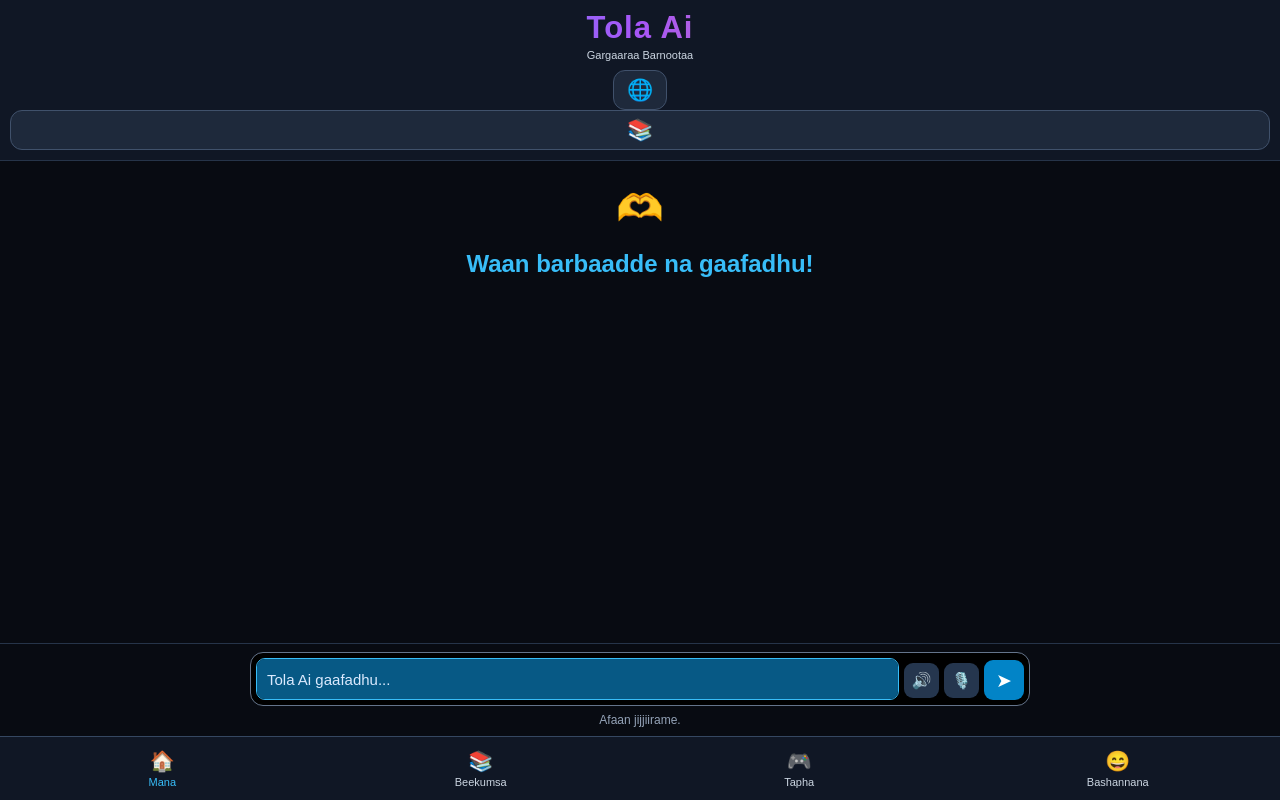
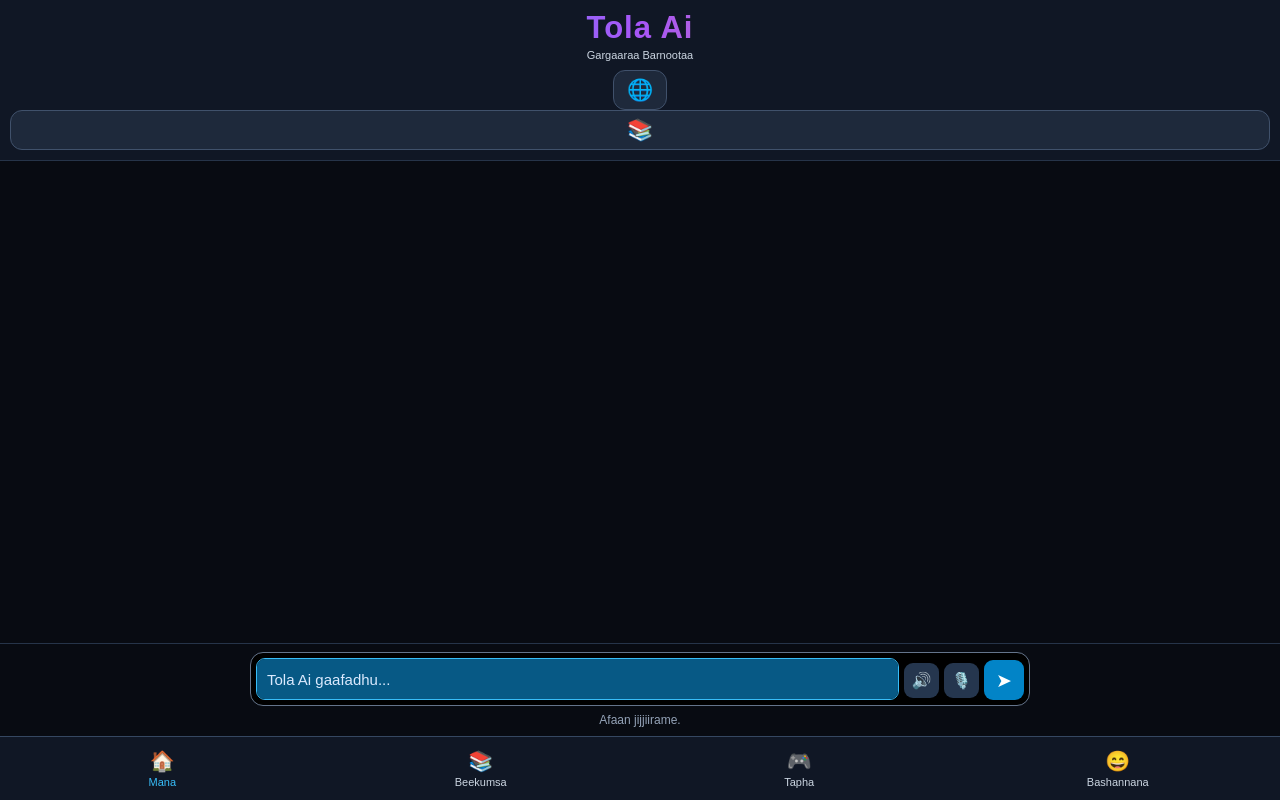
Before and after one commit to hamaqunxushile2019-glitch/tola-ai-backend, a website: page index.html in a window 1280 px wide. Drawn offline with Linux system fonts and the light colour scheme.

Commit message:
Update index.html

```diff
--- a/index.html
+++ b/index.html
@@ -139,8 +139,8 @@ footer{text-align:center;color:#64748b;font-size:11px;padding:15px}
 <main>
   <section id="home" class="page">
     <section class="welcome">
-      <div class="logo">🫶</div>
-      <h2>Waan barbaadde na gaafadhu!</h2>
+      <div class="logo"></div>
+      <h2></h2>
       <p></p>
     </section>
   </section>
@@ -184,7 +184,7 @@ footer{text-align:center;color:#64748b;font-size:11px;padding:15px}
   </section>
 
   <section id="chatPage" class="page hidden">
-    <h2>💬 Marii Tola Ai</h2>
+    <h2></h2>
     <section id="chat" aria-live="polite"></section>
   </section>
 
```
